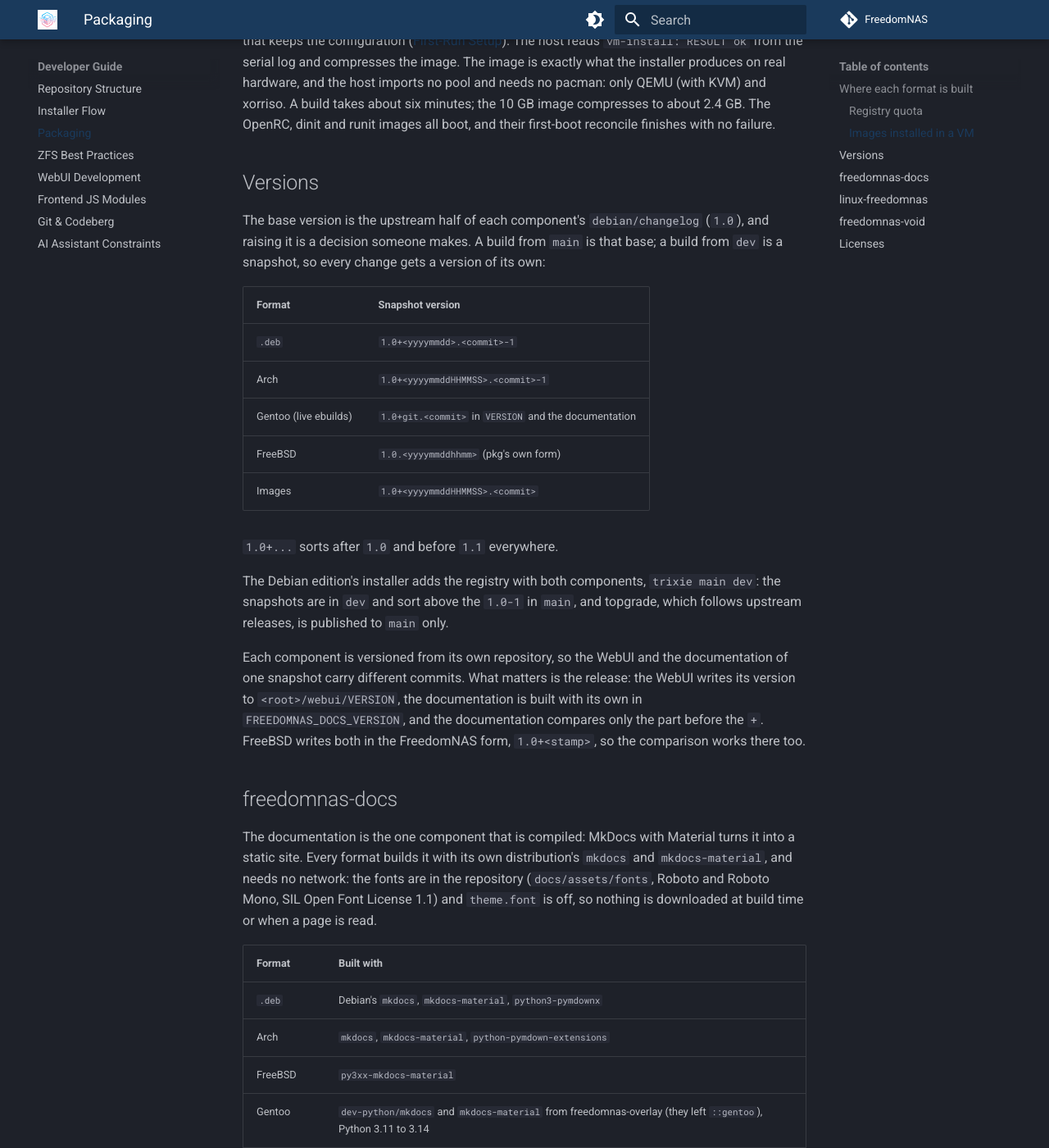
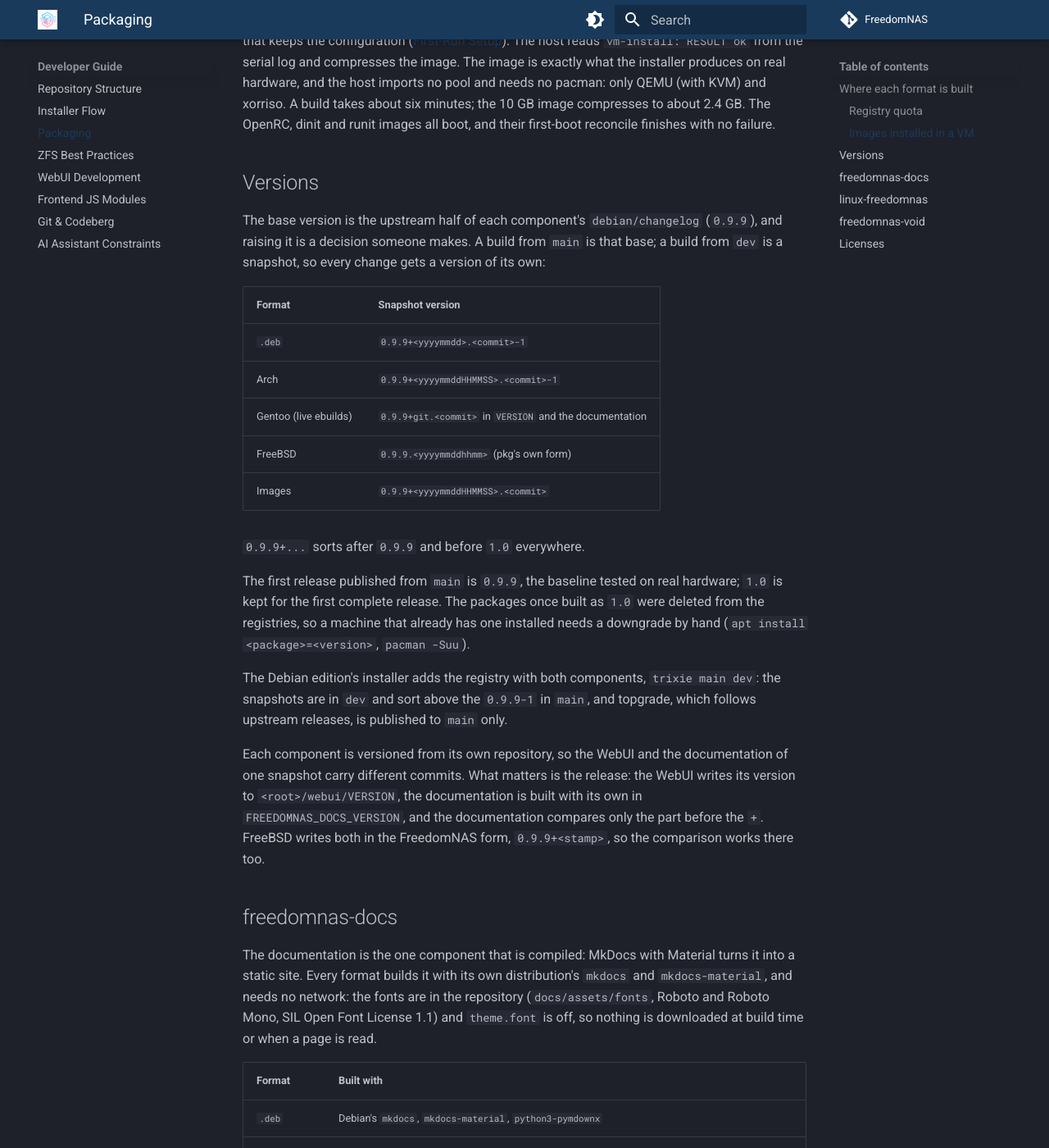
Before and after one commit to FreedomNAS/freedomnas-docs, an MkDocs documentation site: the page built from docs/developer/packaging.md, in a window 1280 px wide and 1400 px high, scrolled down 2323 px. Shown: the whole window at 82% size. Built offline with MkDocs 1.6.1 and Material for MkDocs 9.7.7, drawn with Linux system fonts in a browser that asks for light colours; some of the changed text lies outside the part shown.

Commit message:
Set the version to 0.9.9

```diff
--- a/docs/developer/packaging.md
+++ b/docs/developer/packaging.md
@@ -44,7 +44,7 @@ workflow runs `bin/prune-registry.py`, which deletes superseded versions:
 | Debian | the 2 newest versions of every package, and the 2 newest kernels (`linux-image-<kver>` with its headers) |
 | Arch | the newest version of every package: pacman installs nothing else, and the rolling editions have no use for an older kernel |
 
-Snapshots (`1.0+<date>...`) and releases are counted apart, so snapshots
+Snapshots (`0.9.9+<date>...`) and releases are counted apart, so snapshots
 never push a release out. `DRY_RUN=1 bin/prune-registry.py` lists what would
 go. Debian's firmware comes from `trixie-backports` rather than a package of
 our own: `linux-firmware` alone is 660 MB.
@@ -73,22 +73,28 @@ boot, and their first-boot reconcile finishes with no failure.
 ## Versions
 
 The base version is the upstream half of each component's
-`debian/changelog` (`1.0`), and raising it is a decision someone makes. A
+`debian/changelog` (`0.9.9`), and raising it is a decision someone makes. A
 build from `main` is that base; a build from `dev` is a snapshot, so every
 change gets a version of its own:
 
 | Format | Snapshot version |
 |--------|------------------|
-| `.deb` | `1.0+<yyyymmdd>.<commit>-1` |
-| Arch | `1.0+<yyyymmddHHMMSS>.<commit>-1` |
-| Gentoo (live ebuilds) | `1.0+git.<commit>` in `VERSION` and the documentation |
-| FreeBSD | `1.0.<yyyymmddhhmm>` (pkg's own form) |
-| Images | `1.0+<yyyymmddHHMMSS>.<commit>` |
+| `.deb` | `0.9.9+<yyyymmdd>.<commit>-1` |
+| Arch | `0.9.9+<yyyymmddHHMMSS>.<commit>-1` |
+| Gentoo (live ebuilds) | `0.9.9+git.<commit>` in `VERSION` and the documentation |
+| FreeBSD | `0.9.9.<yyyymmddhhmm>` (pkg's own form) |
+| Images | `0.9.9+<yyyymmddHHMMSS>.<commit>` |
 
-`1.0+...` sorts after `1.0` and before `1.1` everywhere.
+`0.9.9+...` sorts after `0.9.9` and before `1.0` everywhere.
+
+The first release published from `main` is `0.9.9`, the baseline tested on
+real hardware; `1.0` is kept for the first complete release. The packages
+once built as `1.0` were deleted from the registries, so a machine that
+already has one installed needs a downgrade by hand (`apt install
+<package>=<version>`, `pacman -Suu`).
 
 The Debian edition's installer adds the registry with both components,
-`trixie main dev`: the snapshots are in `dev` and sort above the `1.0-1` in
+`trixie main dev`: the snapshots are in `dev` and sort above the `0.9.9-1` in
 `main`, and topgrade, which follows upstream releases, is published to
 `main` only.
 
@@ -97,7 +103,7 @@ documentation of one snapshot carry different commits. What matters is the
 release: the WebUI writes its version to `<root>/webui/VERSION`, the
 documentation is built with its own in `FREEDOMNAS_DOCS_VERSION`, and the
 documentation compares only the part before the `+`. FreeBSD writes both in
-the FreedomNAS form, `1.0+<stamp>`, so the comparison works there too.
+the FreedomNAS form, `0.9.9+<stamp>`, so the comparison works there too.
 
 ## freedomnas-docs
 
```
Also changed, not shown: docs/developer/git.md (+5 -1 lines), docs/developer/repositories.md (+1 -1 lines), 1 other file.
